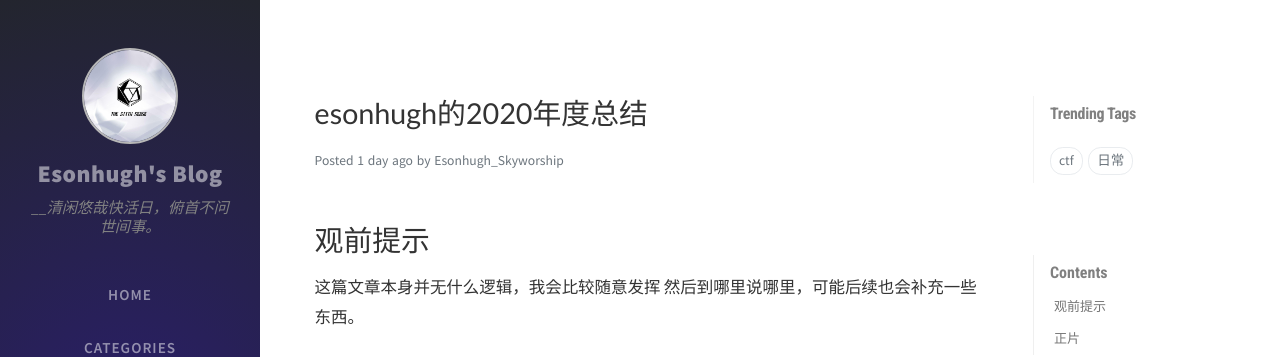
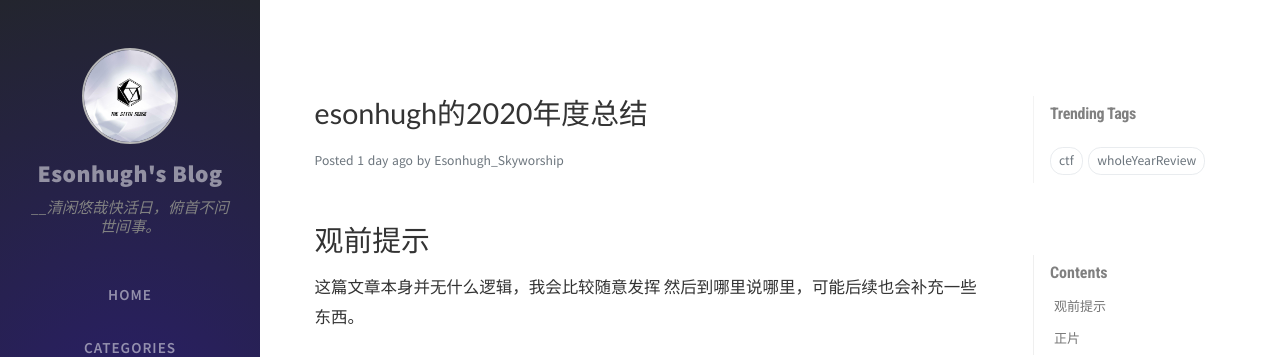
Before and after one commit to Hdu-ZhangYi/Hdu-ZhangYi.github.io, a Jekyll site: the page built from _posts/2020-12-30-esonhugh-2020.md, in a window 1280 px wide and 900 px high. Shown: the top 357 px of the window. Built offline with Jekyll 4.4.1, drawn with Linux system fonts in a browser that asks for light colours; nearby versions of some CDN libraries; comment, search, counter and statistics services are not loaded; some of the changed text lies outside the part shown.

Commit message:
debuging

```diff
--- a/_posts/2020-12-30-esonhugh的2020年度总结.md
+++ b/_posts/2020-12-30-esonhugh-2020.md
@@ -1,8 +1,8 @@
 ---
 title: esonhugh的2020年度总结
 date: 2020-12-30 +0800
-categories: [日常]
-tag: 日常
+categories: [wholeYearReview]
+tag: wholeYearReview
 ---
 
 # 观前提示
--- /dev/null
+++ b/categories/wholeyearreview.html
@@ -0,0 +1,5 @@
+---
+layout: category
+title: wholeYearReview
+category: wholeYearReview
+---
--- a/categories/日常.html
+++ /dev/null
@@ -1,5 +0,0 @@
----
-layout: category
-title: 日常
-category: 日常
----
```
